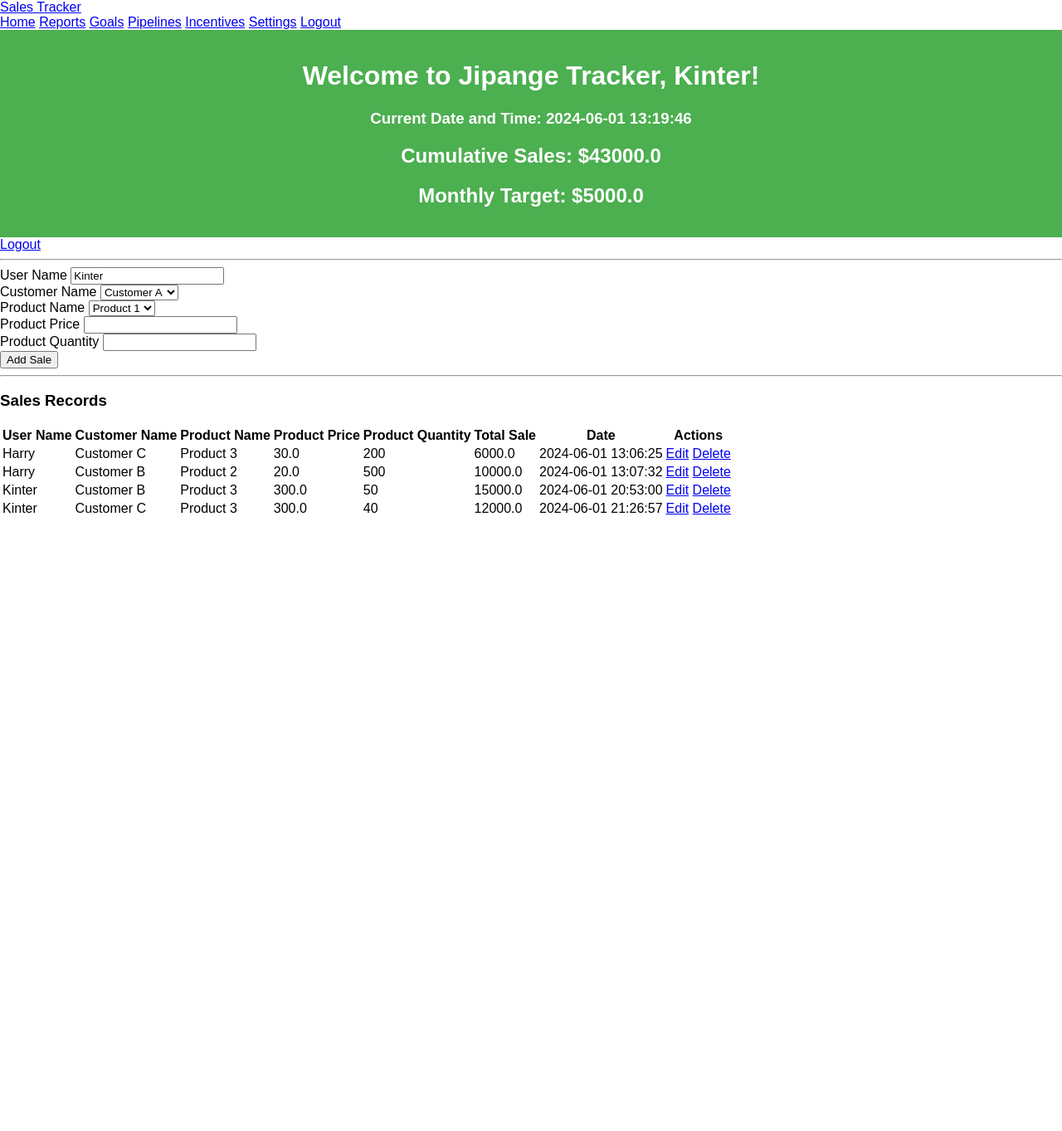
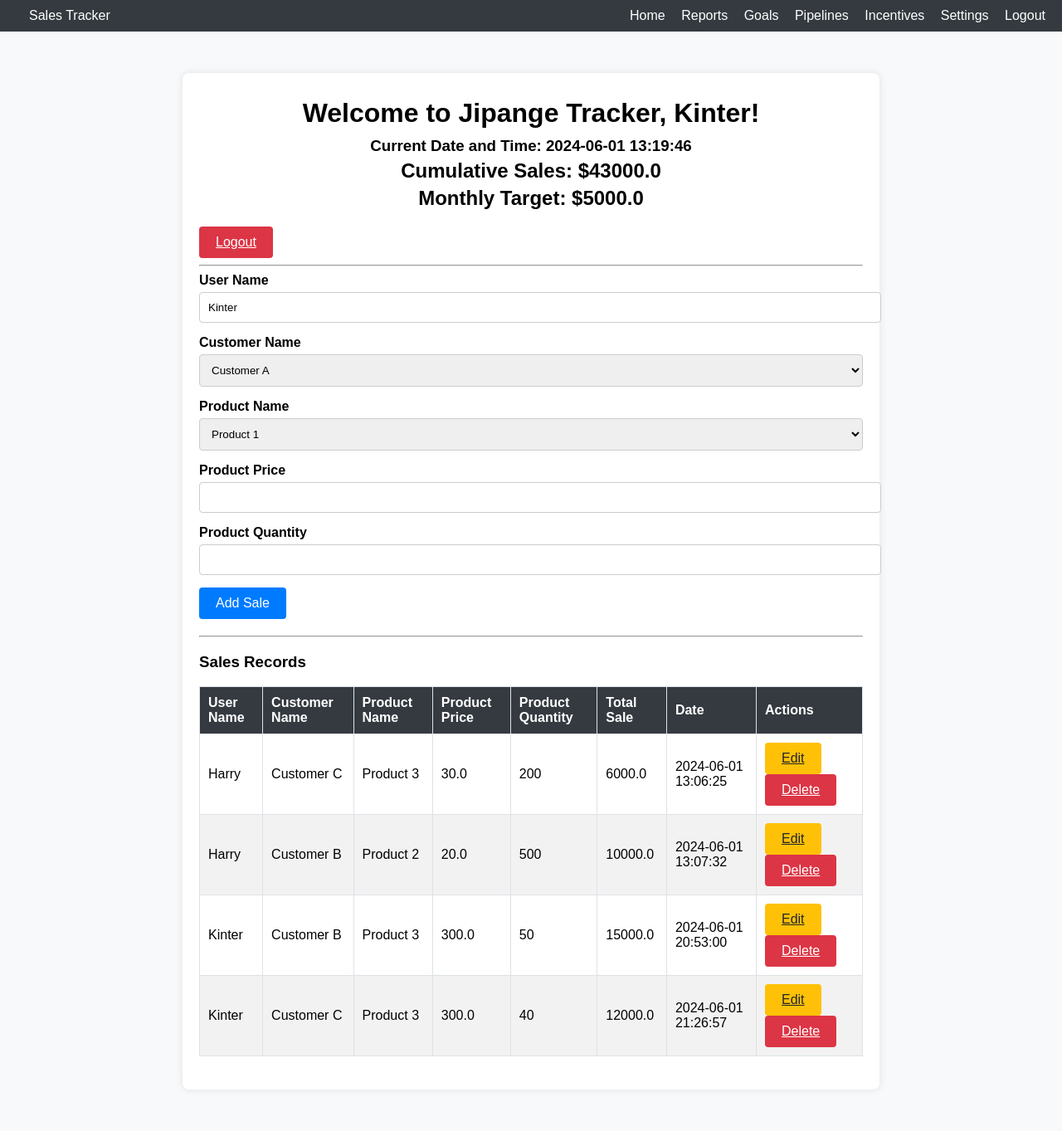
Before and after one commit to Kenfod/Python-Sales-Tracker, a Flask app: page / in a window 1280 px wide. Shown: the whole page at 83% size. Before the commit the page ends 620 px from the top, so only its background shows below. Run offline with Flask 3, Linux system fonts and the light colour scheme; a user stored in the database is signed in; data comes from the database, SQL or seed files in the repository.

Commit message:
Aligned the stylesheet with the index file

```diff
--- a/static/styles.css
+++ b/static/styles.css
@@ -1,4 +1,4 @@
-body {
+/* body {
     font-family: Arial, sans-serif;
     margin: 0;
     padding: 0;
@@ -60,4 +60,153 @@ header {
 
 .sales-summary p {
     font-size: 1.2rem;
+} */
+
+
+
+
+
+
+/* General Styles */
+body {
+    font-family: Arial, sans-serif;
+    background-color: #f8f9fa;
+    margin: 0;
+    padding: 0;
 }
+
+.container {
+    max-width: 800px;
+    margin: 50px auto;
+    padding: 20px;
+    background-color: #fff;
+    box-shadow: 0 0 10px rgba(0, 0, 0, 0.1);
+    border-radius: 8px;
+}
+
+/* Navbar */
+.navbar {
+    display: flex;
+    justify-content: space-between;
+    align-items: center;
+    background-color: #343a40;
+    padding: 10px 20px;
+    color: #fff;
+}
+
+.navbar a {
+    color: #fff;
+    text-decoration: none;
+    margin-left: 15px;
+}
+
+.navbar a:hover {
+    text-decoration: underline;
+}
+
+/* Header */
+header {
+    text-align: center;
+    margin-bottom: 20px;
+}
+
+header h1 {
+    margin: 10px 0;
+}
+
+header h2, header h3 {
+    margin: 5px 0;
+}
+
+/* Form Styles */
+form {
+    margin-bottom: 20px;
+}
+
+.form-group {
+    margin-bottom: 15px;
+}
+
+.form-group label {
+    display: block;
+    margin-bottom: 5px;
+    font-weight: bold;
+}
+
+.form-control {
+    width: 100%;
+    padding: 10px;
+    border: 1px solid #ccc;
+    border-radius: 4px;
+}
+
+.form-control-lg {
+    padding: 15px;
+    font-size: 1.25rem;
+}
+
+.btn {
+    display: inline-block;
+    padding: 10px 20px;
+    font-size: 1rem;
+    border: none;
+    border-radius: 4px;
+    cursor: pointer;
+    text-align: center;
+}
+
+.btn-primary {
+    background-color: #007bff;
+    color: #fff;
+}
+
+.btn-primary:hover {
+    background-color: #0056b3;
+}
+
+.btn-danger {
+    background-color: #dc3545;
+    color: #fff;
+}
+
+.btn-danger:hover {
+    background-color: #c82333;
+}
+
+.btn-warning {
+    background-color: #ffc107;
+    color: #212529;
+}
+
+.btn-warning:hover {
+    background-color: #e0a800;
+}
+
+/* Table Styles */
+table {
+    width: 100%;
+    border-collapse: collapse;
+    margin-bottom: 20px;
+}
+
+table th, table td {
+    padding: 10px;
+    border: 1px solid #dee2e6;
+    text-align: left;
+}
+
+table th {
+    background-color: #343a40;
+    color: #fff;
+}
+
+table tr:nth-child(even) {
+    background-color: #f2f2f2;
+}
+
+/* Error Message */
+.error-message {
+    color: #dc3545;
+    font-weight: bold;
+    margin-bottom: 10px;
+}
```
Also changed, not shown: templates/index.html (+0 -60 lines).
